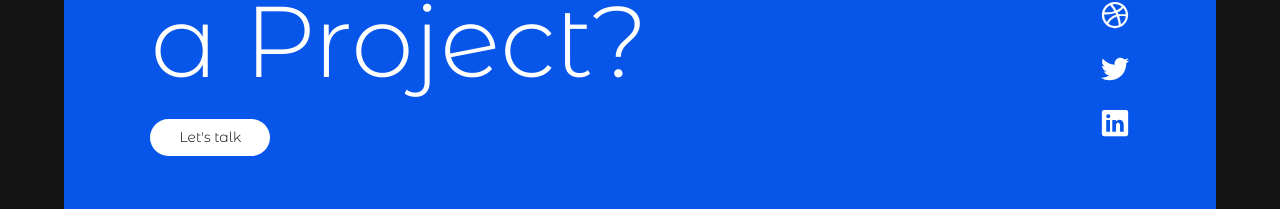
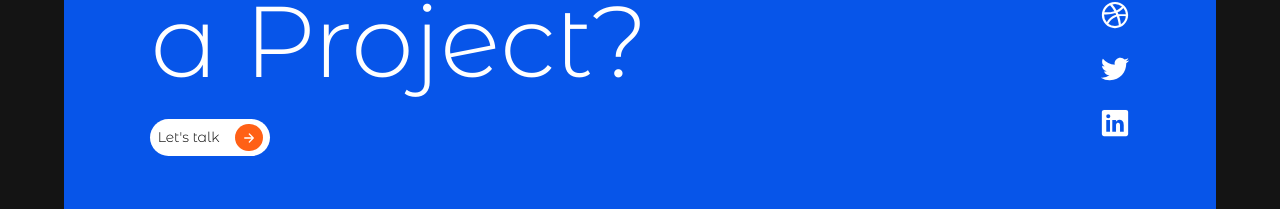
Before and after one commit to Yole-dev/bloom-revamped, a React (Create React App) app: page /blog in a window 1280 px wide. Shown: the part 453-662 px from the top of the page. Built offline with nearby package versions, Linux system fonts and the light colour scheme.

Commit message:
created the reusable circle button component

```diff
--- /dev/null
+++ b/src/components/Circlebtn.js
@@ -0,0 +1,23 @@
+export default function CircleButton({
+  children,
+  background = "#0755e9",
+  border = "solid 2px #ffffff",
+  width = 90.39,
+  height = 89.46,
+  color = "#ffffff",
+  borderRadius = 100,
+}) {
+  const customBtnStyle = {
+    display: "flex",
+    alignItems: "center",
+    justifyContent: "center",
+    width: `${width}px`,
+    height: `${height}px`,
+    background,
+    color,
+    border,
+    borderRadius: `${borderRadius}%`,
+  };
+
+  return <div style={customBtnStyle}>{children}</div>;
+}
--- a/src/components/Layout.js
+++ b/src/components/Layout.js
@@ -2,6 +2,8 @@
 import { Link, useLocation } from "react-router-dom";
 import headerLogo from "../assets/header_logo.png";
 // import footerLogo from "../assets/footer_logo.png";
+
+import CircleButton from "./Circlebtn";
 
 export default function Layout({ children }) {
   // const [isOpen, setIsOpen] = useState(false);
@@ -104,7 +106,16 @@ function FooterHeroTexts() {
 
       <button className="footer-contact-btn">
         Let's talk
-        {/* insert reusable circle component */}
+        <span>
+          <CircleButton
+            height={27.62}
+            width={27.62}
+            border="none"
+            background="#ff6016"
+          >
+            <ion-icon name="arrow-forward-outline"></ion-icon>
+          </CircleButton>
+        </span>
       </button>
     </div>
   );
--- a/src/index.css
+++ b/src/index.css
@@ -158,7 +158,11 @@ button:focus {
   color: var(--primary-white);
 }
 
-.footer-hero-texts button {
+.footer-contact-btn {
+  display: flex;
+  align-items: center;
+  justify-content: center;
+  gap: 1rem;
   background: var(--primary-white);
   width: 119.89px;
   height: 37.66px;
```
